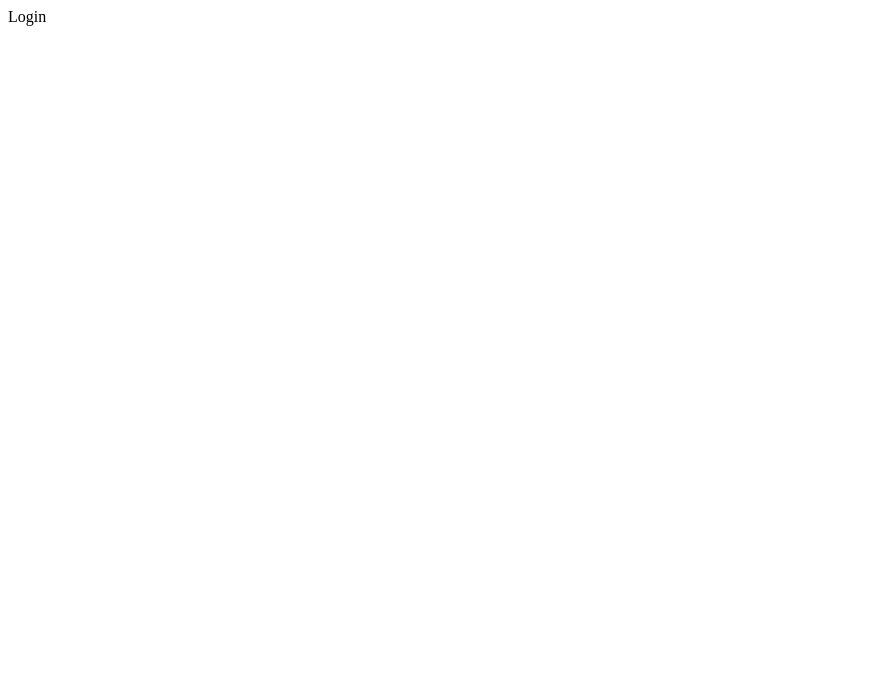
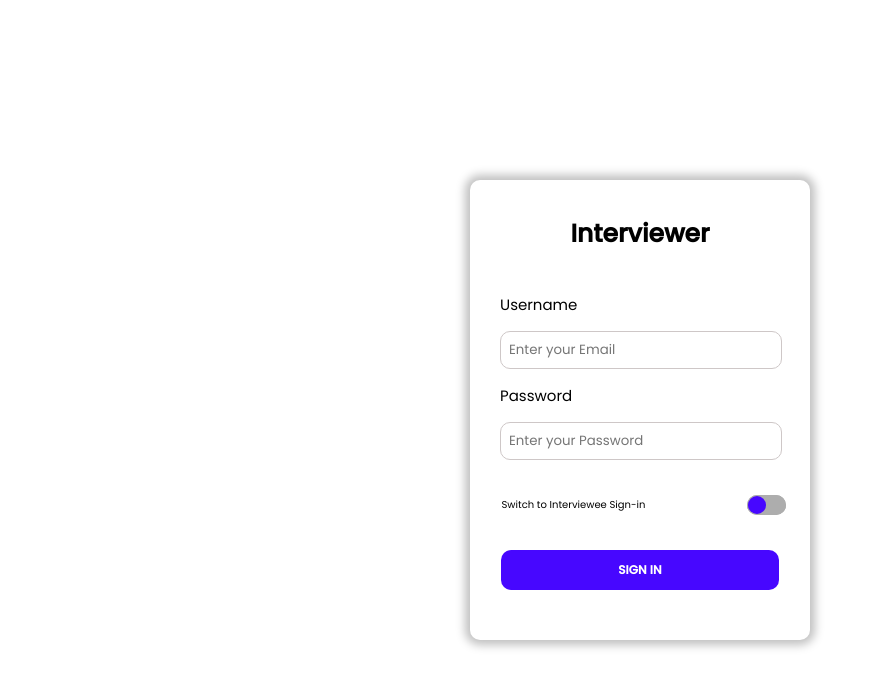
Before and after one commit to code-wizard123/Multiuser_Code, a React (Create React App) app in the folder client/: page /login in a window 1280 px wide. Shown: the top 688 px of the page, without its empty margins (0-874 px from the left). Built offline with nearby package versions, Linux system fonts and the light colour scheme.

Commit message:
login/signup update 1.0

```diff
--- a/client/src/App.js
+++ b/client/src/App.js
@@ -3,6 +3,7 @@ import { BrowserRouter as Router, Routes, Route } from 'react-router-dom';
 import Home from './pages/Home';
 import Login from './pages/Login';
 import Register from './pages/Register';
+import Signup from './pages/Signup';
 
 function App() {
   return (
@@ -10,6 +11,7 @@ function App() {
       <Routes>
         <Route path="/" element={<Home />} />
         <Route path="/login" element={<Login />} />
+        <Route path="/Signup" element={<Signup />} />
         <Route path="/register" element={<Register />} />
       </Routes>
     </Router>
--- /dev/null
+++ b/client/src/css/Login.css
@@ -0,0 +1,144 @@
+@import url("https://fonts.googleapis.com/css2?family=Poppins:wght@300;400;500&display=swap");
+
+.outer-main-div {
+    background-color: white;
+    width: 100%;
+    height: 100%;
+    font-family: "poppins";
+}
+
+.inner-main-div {
+    margin-top: 180px;
+    display: flex;
+    justify-content: center;
+    height: 100%;
+}
+
+.mid {
+    width: 320px;
+    padding: 10px;
+    background-color: transparent;
+    border-radius: 10px;
+    box-shadow: 0px 0px 10px 5px rgba(0, 0, 0, 0.25);
+    display: flex;
+    justify-content: center;
+    flex-direction: column;
+    text-align: center;
+}
+
+.midtext {
+    font-size: 25px;
+}
+
+.midinput {
+    padding-bottom: 10px;
+    margin-left: 20px;
+    display: flex;
+    flex-direction: column;
+
+}
+
+.leftfloat {
+    text-align: left;
+}
+
+.leftfloattext {
+    font-size: 15px;
+    font-weight: 400;
+}
+
+.leftfloatinput {
+    border-radius: 10px;
+    width: 88%;
+    outline: 0;
+    border:  0.1px solid rgb(206, 199, 199);
+    /* box-shadow: rgba(17, 17, 26, 0.05) 0px 4px 16px, rgba(17, 17, 26, 0.05) 0px 8px 32px; */
+    padding: 8px;
+    font-family: "poppins";
+}
+
+
+h2 {
+    font-size: 16px;
+    margin-bottom: 1.5em;
+    color: #333;
+}
+
+/**
+ * Simple HTML/CSS switch
+ */
+.switch-container {
+    display: inline-block;
+
+}
+
+input[type="checkbox"] {
+    display: none;
+}
+
+.switch {
+    position: relative;
+    display: inline-block;
+    width: 39.5px;
+    height: 19.5px;
+    background-color: #adadad;
+    border-radius: 10px;
+    cursor: pointer;
+    float: right;
+    margin-right: 14px;
+}
+
+.switch::before {
+    content: '';
+    position: absolute;
+    top: 1px;
+    left: 1px;
+    width: 18px;
+    height: 18px;
+    background-color: #4707FF;
+    border-radius: 50%;
+    transition: transform 0.3s ease-in-out;
+}
+
+input[type="checkbox"]:checked+.switch::before {
+    transform: translateX(20px);
+}
+
+input[type="checkbox"]:checked+.switch {
+    background-color: #adadad;
+}
+
+.switch-txt-left {
+    text-align: left;
+    margin-left: -245px;
+    margin-top: -25px;
+    font-size: 10px;
+}
+
+button {
+    margin-top: 20px;
+    transition: all 1s ease;
+    color: #fff;
+    border: none;
+    font-family: 'poppins';
+    font-weight: bold;
+    text-transform: uppercase;
+    text-align: center;
+    line-height: 1.3;
+    font-size: 12px;
+    background-color: #4707FF;
+    padding: 12px;
+    outline: none;
+    border-radius: 10px;
+    width: 87%;
+}
+
+button:hover {
+    transition: 0.8s;
+    color: white;
+    background-color: #000000;
+}
+.paddbutton{
+    padding-top: 10px;
+    padding-bottom: 40px;
+}
--- /dev/null
+++ b/client/src/css/Signup.css
@@ -0,0 +1 @@
+@import url("https://fonts.googleapis.com/css2?family=Poppins:wght@300;400;500&display=swap");
--- a/client/src/pages/Login.js
+++ b/client/src/pages/Login.js
@@ -1,8 +1,46 @@
 import React from 'react'
-
+import '../css/Login.css'
 const Login = () => {
   return (
-    <div>Login</div>
+    <div className='outer-main-div'>
+      {/* <div className='navbar'></div> */}
+      <div className='inner-main-div'>
+        <div className='mid'>
+
+          <form>
+            <div className='midhead'>
+              <h3 className='midtext'>Interviewer</h3>
+            </div>
+            <div className='midinput'>
+              <div className='leftfloat'>
+                <p className='leftfloattext'>Username</p>
+                <input type='text' className='leftfloatinput' placeholder='Enter your Email'></input>
+              </div>
+              <div className='leftfloat'>
+                <p className='leftfloattext'>Password</p>
+                <input type='password' className='leftfloatinput'placeholder='Enter your Password'></input>
+              </div>
+            </div>
+            <br></br>
+            <div className='switch'>
+              <div class="switch-container">
+                <input type="checkbox" id="toggle-switch"></input>
+                <label class="switch" for="toggle-switch"></label>
+              </div>
+              <p className='switch-txt-left'>Switch to Interviewee Sign-in</p>
+            </div>
+
+            <div>
+              <br></br>
+              <div className='paddbutton'>
+                <button type="reset" onclick="location.href='http:/Html/Storepage.html'">Sign In</button>
+              </div>
+            </div>
+          </form>
+        </div>
+
+      </div>
+    </div>
   )
 }
 
--- /dev/null
+++ b/client/src/pages/Signup.js
@@ -0,0 +1,47 @@
+import React from 'react'
+import '../css/Signup.css'
+const Signup = () => {
+  return (
+    <div className='outer-main-div'>
+    {/* <div className='navbar'></div> */}
+    <div className='inner-main-div'>
+      <div className='mid'>
+
+        <form>
+          <div className='midhead'>
+            <h3 className='midtext'>Interviewer</h3>
+          </div>
+          <div className='midinput'>
+            <div className='leftfloat'>
+              <p className='leftfloattext'>Email</p>
+              <input type='text' className='leftfloatinput' placeholder='Set a Username'></input>
+            </div>
+            <div className='leftfloat'>
+              <p className='leftfloattext'>Password</p>
+              <input type='password' className='leftfloatinput' placeholder='Set a Password'></input>
+            </div>
+          </div>
+          <br></br>
+          <div className='switch'>
+            <div class="switch-container">
+              <input type="checkbox" id="toggle-switch"></input>
+              <label class="switch" for="toggle-switch"></label>
+            </div>
+            <p className='switch-txt-left'>Switch to Interviewee Sign-in</p>
+          </div>
+
+          <div>
+            <br></br>
+            <div className='paddbutton'>
+              <button type="reset" onclick="location.href='http:/Html/Storepage.html'">Sign Up</button>
+            </div>
+          </div>
+        </form>
+      </div>
+
+    </div>
+  </div>
+  )
+}
+
+export default Signup
```
